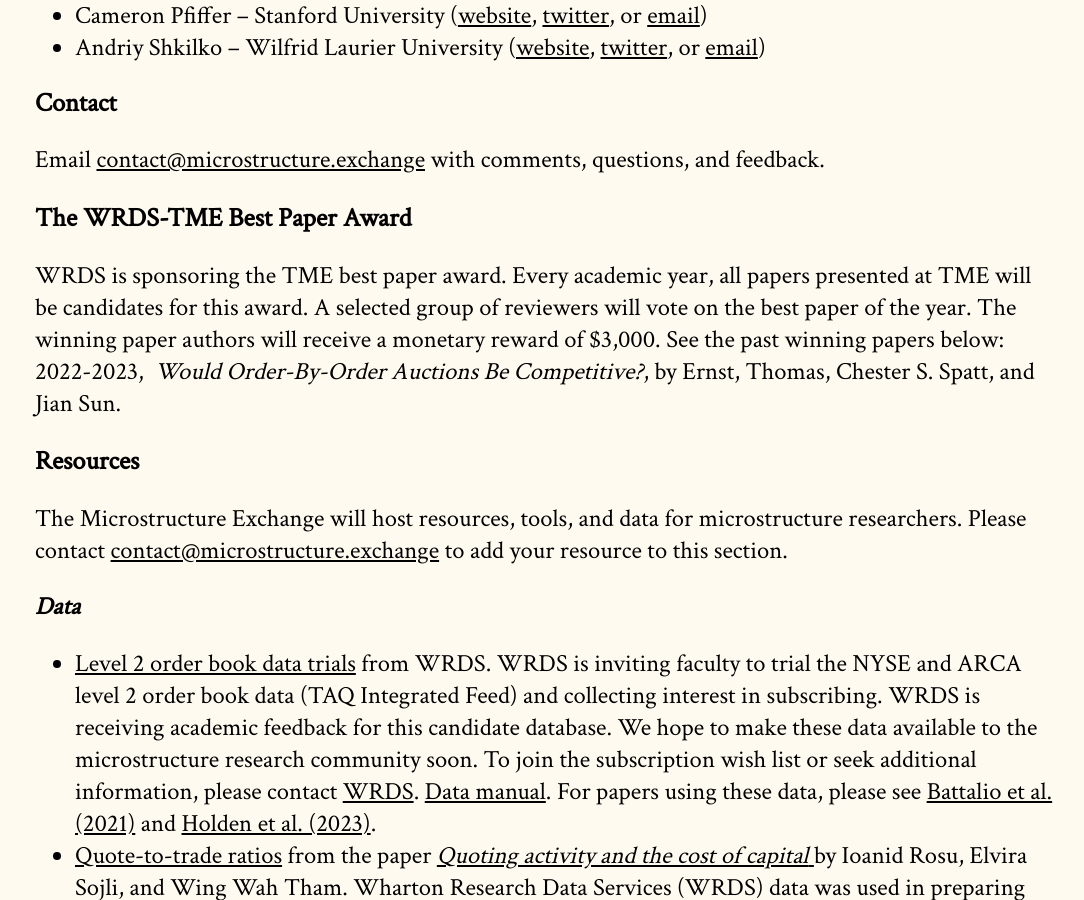
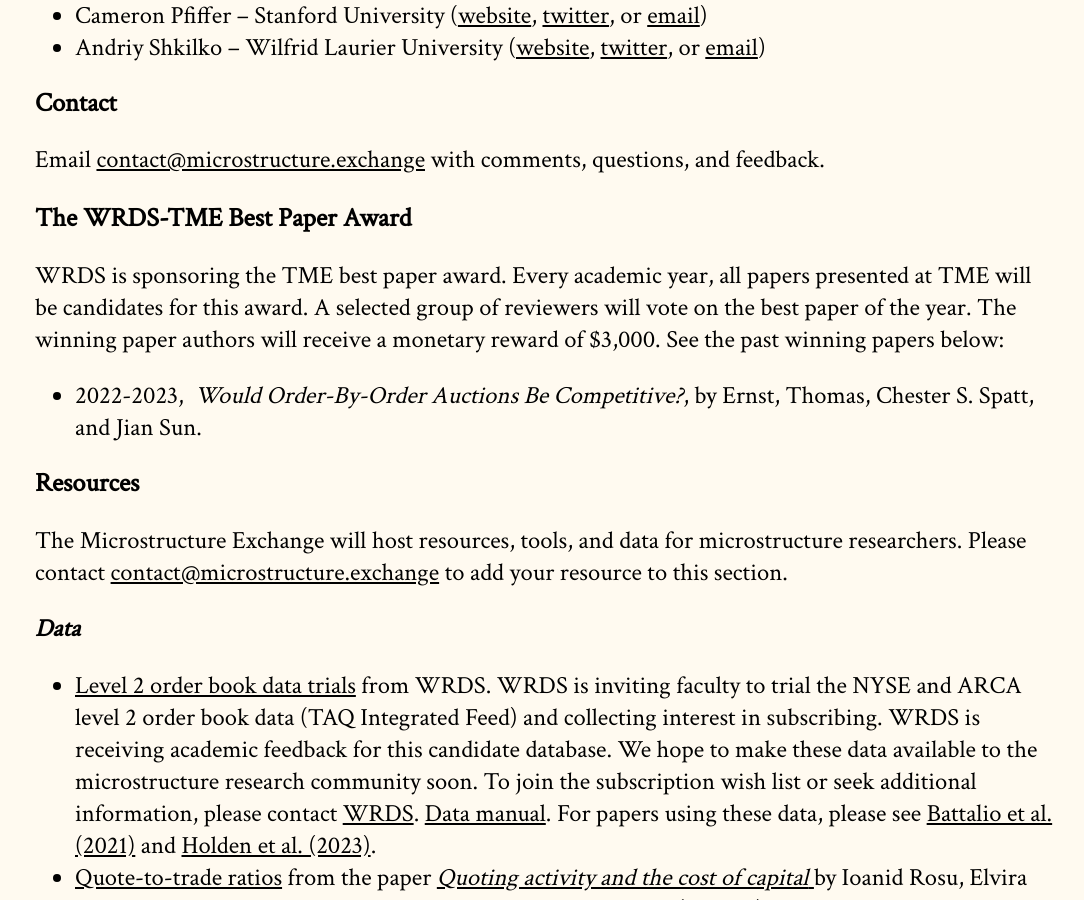
Before and after one commit to cpfiffer/microstructure.exchange, a Jekyll site: the page built from index.md, in a window 1280 px wide and 900 px high, scrolled down 2029 px. Shown: the whole window, without its empty margins (93-1177 px from the left). Built offline with Jekyll 4.4.1, drawn with Linux system fonts in a browser that asks for light colours; some web fonts are replaced.

```diff
--- a/index.md
+++ b/index.md
@@ -52,7 +52,8 @@ Email [contact@microstructure.exchange](mailto:contact@microstructure.exchange)
 
 ## The WRDS-TME Best Paper Award
 WRDS is sponsoring the TME best paper award. Every academic year, all papers presented at TME will be candidates for this award. A selected group of reviewers will vote on the best paper of the year. The winning paper authors will receive a monetary reward of $3,000. See the past winning papers below:
-2022-2023,  _Would Order-By-Order Auctions Be Competitive?_, by Ernst, Thomas, Chester S. Spatt, and Jian Sun.
+
+- 2022-2023,  _Would Order-By-Order Auctions Be Competitive?_, by Ernst, Thomas, Chester S. Spatt, and Jian Sun.
 
 ## Resources
 
```
